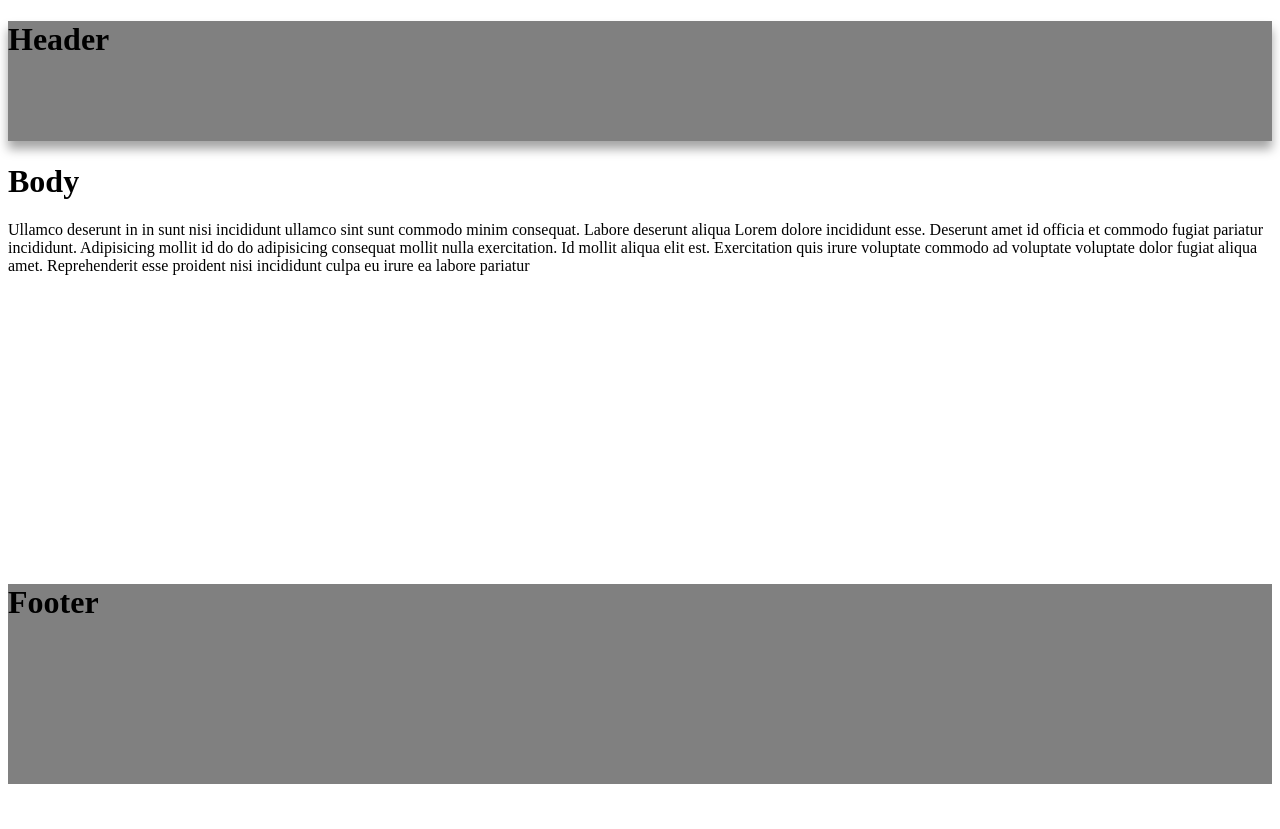
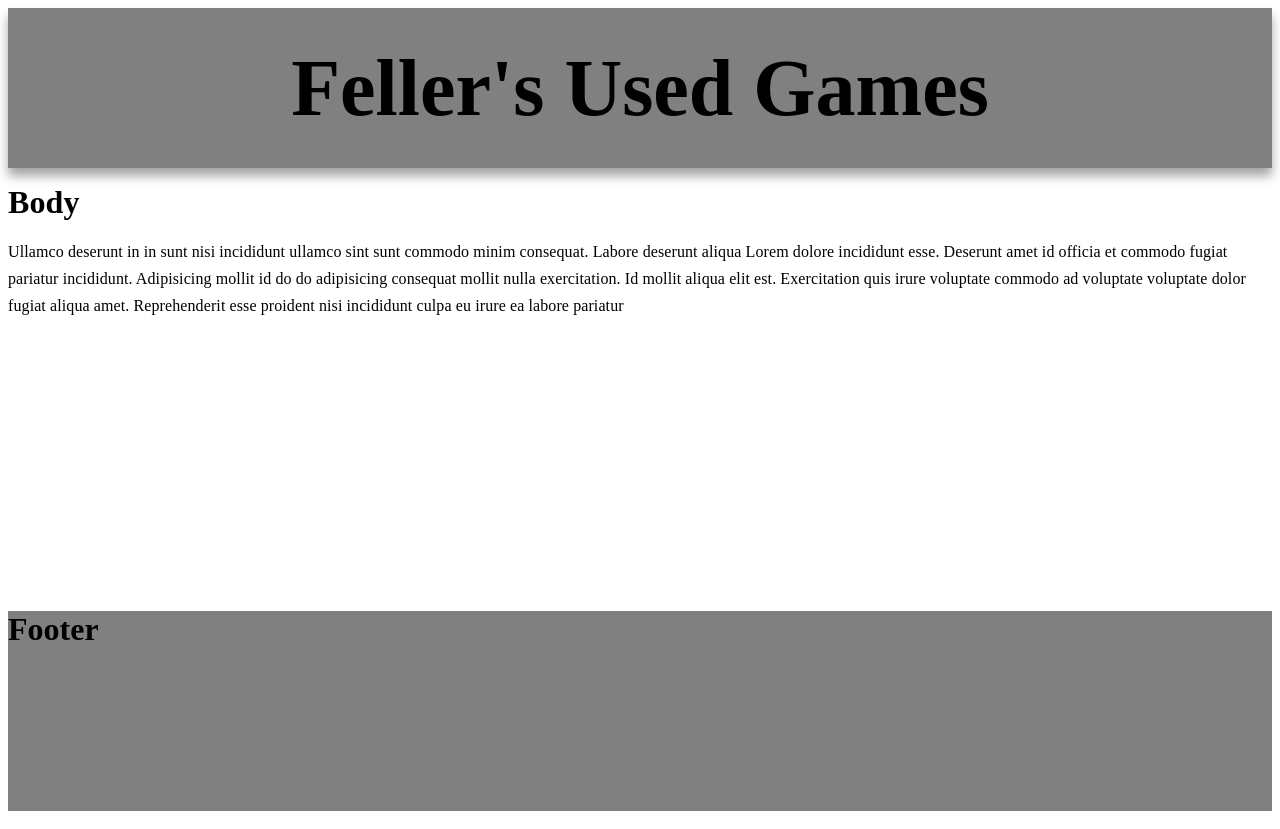
Before and after one commit to rydawnshootingstar/usedgames-store, a Gatsby site: page / in a window 1280 px wide. Built offline with nearby package versions, Linux system fonts and the light colour scheme; Gatsby itself is replaced by a stand-in of ours.

Commit message:
added some fonts

```diff
--- a/gatsby-config.js
+++ b/gatsby-config.js
@@ -19,7 +19,7 @@ module.exports = {
       resolve: "gatsby-plugin-web-font-loader",
       options: {
         custom: {
-          families: ["Merriweather"],
+          families: ["Oswald", "PassionOne"],
           urls: ["/fonts/fonts.css"],
         },
       },
--- a/src/components/Header.js
+++ b/src/components/Header.js
@@ -5,15 +5,20 @@ import Head from "./Head"
 const HeaderWrapper = styled.div`
   background: grey;
   min-height: 15vh;
-  max-height: 200px;
+  max-height: 160px;
   box-shadow: rgba(0, 0, 0, 0.36) 0px 8px 10px 0px;
   transition: 0.5s ease-in-out all;
+  font-family: "PassionOne";
+  display: flex;
+  align-items: center;
+  justify-content: center;
+  font-size: 2.5em;
 `
 
 const Header = props => (
   <HeaderWrapper>
     <Head title={props.title} />
-    <h1>Header </h1>
+    <h1>Feller's Used Games</h1>
   </HeaderWrapper>
 )
 
--- a/src/layouts/defaultLayout.js
+++ b/src/layouts/defaultLayout.js
@@ -17,6 +17,9 @@ const BodyWrapper = styled.div`
   margin: 0;
   padding: 0;
   display: block;
+  font-family: "Oswald";
+  letter-spacing: 0.1px;
+  line-height: 1.7rem;
 `
 
 const DefaultLayout = props => (
--- /dev/null
+++ b/static/fonts/fonts.css
@@ -0,0 +1,8 @@
+@font-face {
+  font-family: "Oswald";
+  src: url("Oswald-Regular.ttf");
+}
+@font-face {
+  font-family: "PassionOne";
+  src: url("PassionOne-Regular.ttf");
+}
```
Also changed, not shown: static/fonts/Oswald-Bold.ttf (added), static/fonts/Oswald-ExtraLight.ttf (added), static/fonts/Oswald-Light.ttf (added), static/fonts/Oswald-Medium.ttf (added), static/fonts/Oswald-Regular.ttf (added), static/fonts/Oswald-SemiBold.ttf (added), static/fonts/Oswald-VariableFont_wght.ttf (added), static/fonts/PassionOne-Black.ttf (added), static/fonts/PassionOne-Bold.ttf (added), static/fonts/PassionOne-Regular.ttf (added).
